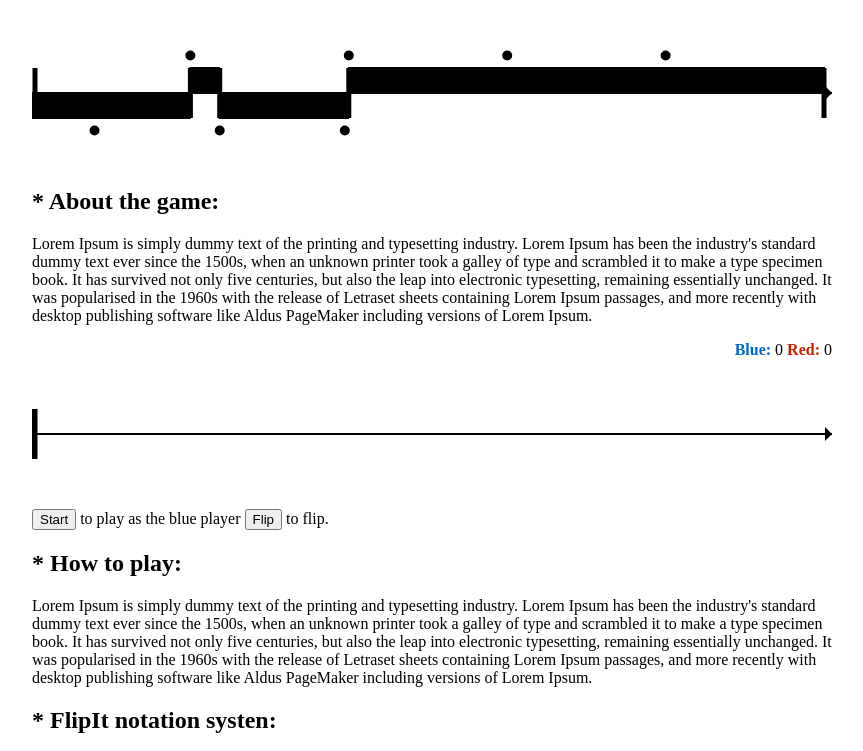
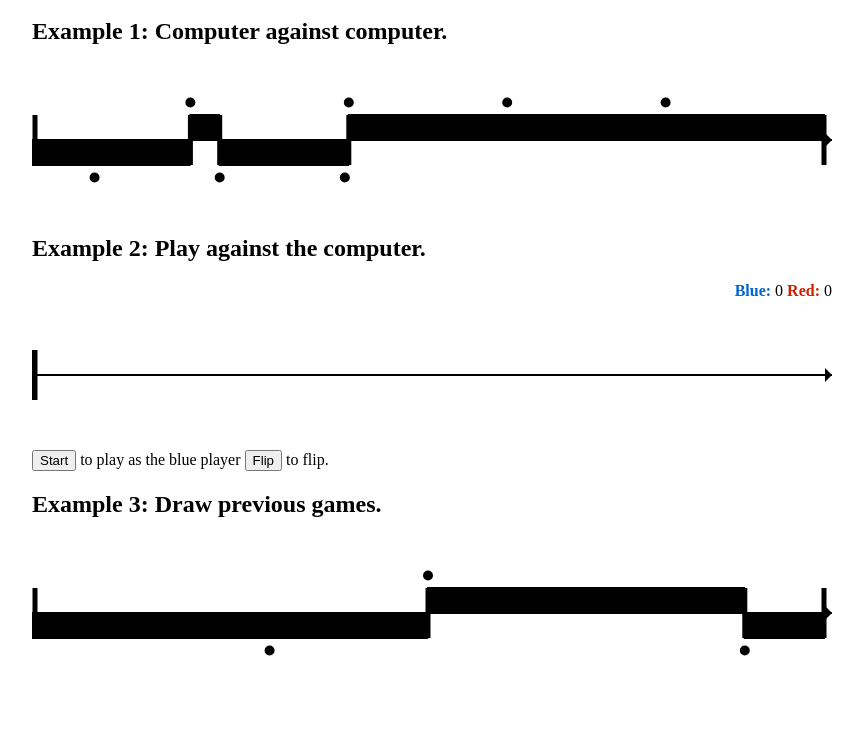
Before and after one commit to EthanHeilman/flipIt, a plain HTML site: page index.html in a window 1280 px wide. Shown: the part 48-799 px from the top of the page, without its empty margins (68-931 px from the left). Drawn offline with nearby package versions, Linux system fonts and the light colour scheme.

Commit message:
refactoring + documentation

```diff
--- a/index.html
+++ b/index.html
@@ -12,46 +12,53 @@
       $(document).ready(function(){
 
         var numTicksShort = 1000;
-        var numTicksLong = 2000;
         var msPerTickFast = 1;
-        var msPerTickSlow = 10;
+
 
         // Setup computer game
-        var g1Draw = new FlipItRenderEngine( $("#gameBoard1"), numTicksShort );
+        var g1Conf = new RenderSettings( $("#gameBoard1") );
+        g1Conf.numticks = numTicksShort;
+        var g1Draw = new FlipItRenderEngine( g1Conf );
 
-        var compGame = new FlipItGame( g1Draw, Players["randomPlayer"], Players["periodicPlayer"] );
-        compGame.newGame();
-        compGame.start( msPerTickFast, numTicksShort );
+        var g1 = new FlipItGame( g1Draw,
+          Players["randomPlayer"], Players["periodicPlayer"] );
+
+        g1.newGame();
+        g1.start( msPerTickFast, numTicksShort );
 
         // Setup player game
-        var player = "X";
-        var fogOfWar = true;
-        var g2Draw =
-          new FlipItRenderEngine( $("#gameBoard2"), numTicksLong, player, fogOfWar);
+        var msPerTickSlow = 10;
+                var numTicksLong = 2000;
 
-        var sb = new ScoreBoard( $("#scoreBoard"), g2Draw.xColor, g2Draw.yColor );
+        var g2conf = new RenderSettings( $("#gameBoard2") );
 
-        var game = new FlipItGame( g2Draw, Players["humanPlayer"], Players["randomPlayer"], sb.update );
-        game.newGame();
+        //g2Settings.player = "X";
+        g2conf.fogOfWar = true;
+        g2conf.numTicks = numTicksLong;
+
+        var g2Draw = new FlipItRenderEngine( g2conf );
+        var sb = new ScoreBoard( $("#scoreBoard"), g2conf.xColor, g2conf.yColor );
+        var g2 = new FlipItGame( g2Draw,
+          Players["humanPlayer"], Players["randomPlayer"], sb.update );
+
+        g2.newGame();
         sb.update(0, 0);
 
         //setup buttons
         $("#startBtn").click( function() {
           sb.update(0, 0);
-          game.start( msPerTickSlow, numTicksLong );
+          g2.start( msPerTickSlow, numTicksLong );
         });
 
         $("#flipBtn").click( function() {
-          game.defenderFlip();
-          sb.update( game.xScore, game.yScore );
+          g2.defenderFlip();
+          sb.update( g2.xScore, g2.yScore );
         });
 
-        var numTicks = 1000;
-        var xColor = "0066CC"; //blue
-        var yColor = "CC2200"; //red
-        var not1draw = new FlipItRenderEngine( $("#gameBoard3"), numTicks );
-        not1draw.newBoard();
-        not1draw.drawBoard(1000, {300: "X", 500: "Y", 900: "X"});
+        var g3Conf = new RenderSettings( $("#gameBoard3") );
+        var g3Draw = new FlipItRenderEngine( g3Conf );
+        g3Draw.newBoard();
+        g3Draw.drawBoard(1000, {300: "X", 500: "Y", 900: "X"});
 
       });
     </script>
@@ -66,11 +73,34 @@
     </div>
 
 
+    <div id="aboutPanel">
+      <h2 id="aboutTitle">Example 1: Computer against computer.</h2>
+      <code>
+      <!--
+      <canvas id="gameBoard1" width="800" height="150"></canvas>
+
+      <script>
+        var numTicksShort = 1000;
+        var msPerTickFast = 1;
+
+        var gConf = new RenderSettings( $("#gameBoard") );
+        gConf.numticks = numTicksShort;
+        var gDraw = new FlipItRenderEngine( gConf );
+
+        var g = new FlipItGame( gDraw,
+          Players["randomPlayer"], Players["periodicPlayer"] );
+
+        g.newGame();
+        g.start( msPerTickFast, numTicksShort );
+      </script>
+      -->
+      </code>
+    </div>
+
     <canvas id="gameBoard1" width="800" height="150"></canvas>
 
-    <div id="aboutPanel">
-      <h2 id="aboutTitle"> * About the game:</h2>
-      <p>Lorem Ipsum is simply dummy text of the printing and typesetting industry. Lorem Ipsum has been the industry's standard dummy text ever since the 1500s, when an unknown printer took a galley of type and scrambled it to make a type specimen book. It has survived not only five centuries, but also the leap into electronic typesetting, remaining essentially unchanged. It was popularised in the 1960s with the release of Letraset sheets containing Lorem Ipsum passages, and more recently with desktop publishing software like Aldus PageMaker including versions of Lorem Ipsum.</p>
+    <div id="directions_panel">
+      <h2 id="howTitle">Example 2: Play against the computer.</h2>
     </div>
 
     <div id="scoreBoard"></div>
@@ -78,14 +108,9 @@
     <button id="startBtn">Start</button> to play as the blue player
     <button id="flipBtn">Flip</button> to flip.
 
-    <div id="directions_panel">
-      <h2 id="howTitle"> * How to play:</h2>
-      <p>Lorem Ipsum is simply dummy text of the printing and typesetting industry. Lorem Ipsum has been the industry's standard dummy text ever since the 1500s, when an unknown printer took a galley of type and scrambled it to make a type specimen book. It has survived not only five centuries, but also the leap into electronic typesetting, remaining essentially unchanged. It was popularised in the 1960s with the release of Letraset sheets containing Lorem Ipsum passages, and more recently with desktop publishing software like Aldus PageMaker including versions of Lorem Ipsum.</p>
-    </div>
 
     <div id="directions_panel">
-      <h2 id="howTitle"> * FlipIt notation systen:</h2>
-      <p>Lorem Ipsum is simply dummy text of the printing and typesetting industry. Lorem Ipsum has been the industry's standard dummy text ever since the 1500s, when an unknown printer took a galley of type and scrambled it to make a type specimen book. It has survived not only five centuries, but also the leap into electronic typesetting, remaining essentially unchanged. It was popularised in the 1960s with the release of Letraset sheets containing Lorem Ipsum passages, and more recently with desktop publishing software like Aldus PageMaker including versions of Lorem Ipsum.</p>
+      <h2 id="howTitle">Example 3: Draw previous games.</h2>
     </div>
 
     <canvas id="gameBoard3" width="800" height="150"></canvas>
--- a/js/drawflipit.js
+++ b/js/drawflipit.js
@@ -1,34 +1,78 @@
+/**
+ * @author Ethan Heilman
+ *
+ **/
 
 
-function FlipItRenderEngine( board, numTicks, player, fogOfWar ){
-  var circleSize = board.width()/200;
-
-  var rightMargin = 8;
-
-  this.xColor = "0066CC"; //blue
-  this.yColor = "CC2200"; //red
+/**
+ * Holds all the settings for the FlitItRenderEngine.
+ *
+ *
+ * @param board  the board element which we draw on.
+ *
+ */
+function RenderSettings( board ){
 
   this.board = board;
-  this.numTicks = numTicks;
+  this.numTicks = 1000; // length of game in turns
+  this.xColor = "0066CC"; // blue
+  this.yColor = "CC2200"; // red
+  this.player = "X";
+  this.fogOfWar = false;
+  this.rightMargin = 8;
 
-  this.player = player;
-  this.fogOfWar = fogOfWar;
+}
 
+
+/**
+ * Responsible for drawing flip it games.
+ *
+ * new FlipItRenderEngine( new RenderSettings( $("board") ) )
+ *
+ * @param renderSettings  the settings for this object.
+ *
+ */
+function FlipItRenderEngine( renderSettings ) {
+
+  // Setup the object.
+  var board = renderSettings.board;
+  var numTicks = renderSettings.numTicks;
+
+  var xColor = renderSettings.xColor;
+  var yColor = renderSettings.yColor;
+
+  var player = renderSettings.player;
+  var fogOfWar = renderSettings.fogOfWar;
+
+  var circleSize = board.width()/200;
+  var rightMargin = renderSettings.rightMargin;
+
+
+  /**
+   * Sets up a new board.
+   **/
   this.newBoard = function(){
-    this.revealed = numTicks; //reveal all
-    if ( this.fogOfWar ) {
-      this.revealed = 0;
-    }
+    this.revealed = numTicks; // reveal all
+
+    if ( fogOfWar ) this.revealed = 0; // hide all
+
   };
 
+  /**
+   * Given a list of the flips which have occured draws the state of the game.
+   *
+   * this.drawBoard( int, { int: string, int:string ...} )
+   *
+   * ticks  current number of ticks/turns into the game (what turn is it).
+   * flips  state of the game. { tick : ("X"|"Y") }
+   **/
   this.drawBoard = function(ticks, flips){
 
-    var context = this.board[0].getContext("2d");
+    var context = board[0].getContext("2d");
 
-    var h = this.board.height();
-    var w = this.board.width();
+    var h = board.height();
+    var w = board.width();
 
-    var numTicks = this.numTicks;
     // maps ticks in the game state to x-coordines on the board
     var mapX = function( tick ){
         return (tick/numTicks) * ( w - rightMargin );
@@ -47,16 +91,16 @@ function FlipItRenderEngine( board, numTicks, player, fogOfWar ){
         var x = mapX(tick);
 
         // When "the player" makes a move reveal the board. This only applies when fog is on.
-        if ( flips[tick] == this.player && this.revealed < tick ) {
+        if ( flips[tick] == player && this.revealed < tick ) {
           this.revealed = tick;
         }
 
-        if ( tick <= this.revealed ) { //Don't draw circles if hidden by fog of war
-          if ( flips[tick] == "Y" ) drawCircle( context, this.yColor, circleSize, x, h/4);
-          if ( flips[tick] == "X" ) drawCircle( context, this.xColor, circleSize,  x, 3*h/4);
+        if ( tick <= this.revealed ) { // Don't draw circles if hidden by fog of war.
+          if ( flips[tick] == "Y" ) drawCircle( context, yColor, circleSize, x, h/4);
+          if ( flips[tick] == "X" ) drawCircle( context, xColor, circleSize,  x, 3*h/4);
         }
 
-        if ( flips[tick] != control ) { //control has been changed.
+        if ( flips[tick] != control ) { // Control has been changed.
           if ( flips[tick] == "Y" ) xIntervals.push( [lastFlip, tick-1] );
           if ( flips[tick] == "X" ) yIntervals.push( [lastFlip, tick-1] );
           lastFlip = tick;
@@ -65,24 +109,24 @@ function FlipItRenderEngine( board, numTicks, player, fogOfWar ){
       }
     }
 
-    //add final interval
+    // Add final interval
     if( lastFlip < ticks ) {
       if ( control == "X" ) xIntervals.push( [lastFlip, ticks] );
       if ( control == "Y" ) yIntervals.push( [lastFlip, ticks] );
     }
 
 
-    //draw the intervals (chunks of controlled contigious territory)
+    // Draw the intervals (chunks of controlled contigious territory)
     for ( var i in xIntervals ) {
       var interval = xIntervals[i];
-      drawRect( context, mapX(interval[0]), h - h/3, mapX(interval[1]-interval[0]), -h/6, this.xColor);
+      drawRect( context, mapX(interval[0]), h - h/3, mapX(interval[1]-interval[0]), -h/6, xColor);
     }
     for ( var i in yIntervals ) {
       var interval = yIntervals[i];
-      drawRect( context, mapX(interval[0]), h/3, mapX(interval[1]-interval[0]), h/6, this.yColor );
+      drawRect( context, mapX(interval[0]), h/3, mapX(interval[1]-interval[0]), h/6, yColor );
     }
 
-    //draw the lines after each flip
+    // Draw the lines after each flip
     control = "X";
     for ( var tick in flips ) {
       if ( flips[tick] != control ){
@@ -91,14 +135,13 @@ function FlipItRenderEngine( board, numTicks, player, fogOfWar ){
       }
     }
 
-    //draw fog of war as long as the game is still running
-    if ( this.fogOfWar && ( ticks != this.numTicks ) ) {
+    // Draw fog of war as long as the game is still running
+    if ( fogOfWar && ( ticks != numTicks ) ) {
       var x = this.revealed;
       var l = ticks - this.revealed;
       drawRect( context, mapX(x), h - h/3, mapX(l), -h/6, "grey");
       drawRect( context, mapX(x), h/3, mapX(l), h/6, "grey" );
     }
-
 
     drawHLine( context, mapX(ticks), h/3, h/3);
 
@@ -107,7 +150,16 @@ function FlipItRenderEngine( board, numTicks, player, fogOfWar ){
   };
 }
 
-// Setup playable game
+/**
+ * Displays the current score.
+ *
+ * new ScoreBoard( $("element"),  color, color )
+ *
+ * @param scoreBoardElement   html element to write out to.
+ * @param xColor  html color of the x player.
+ * @param yColor  html color of the y player.
+ *
+ */
 function ScoreBoard( scoreBoardElement, xColor, yColor ) {
 
   this.update = function(xScore, yScore) {
@@ -124,7 +176,11 @@ function ScoreBoard( scoreBoardElement, xColor, yColor ) {
 };
 
 
-//canvas util functions
+/**
+ * Canvas util functions
+ *
+ *
+ */
 function drawArrow(context, x1, y1, x2, y2){
 
   context.fillStyle = "black";
@@ -168,6 +224,7 @@ function drawRect(context, x, y, w, h, color) {
   context.stroke();
 }
 
+// Draws a horizontal line starting a the point (x, y) of length l
 function drawHLine(context, x, y, l) {
 
   // firefox does not render lines with large widths correctly
```
Also changed, not shown: js/flipit.js (+49 -4 lines).
